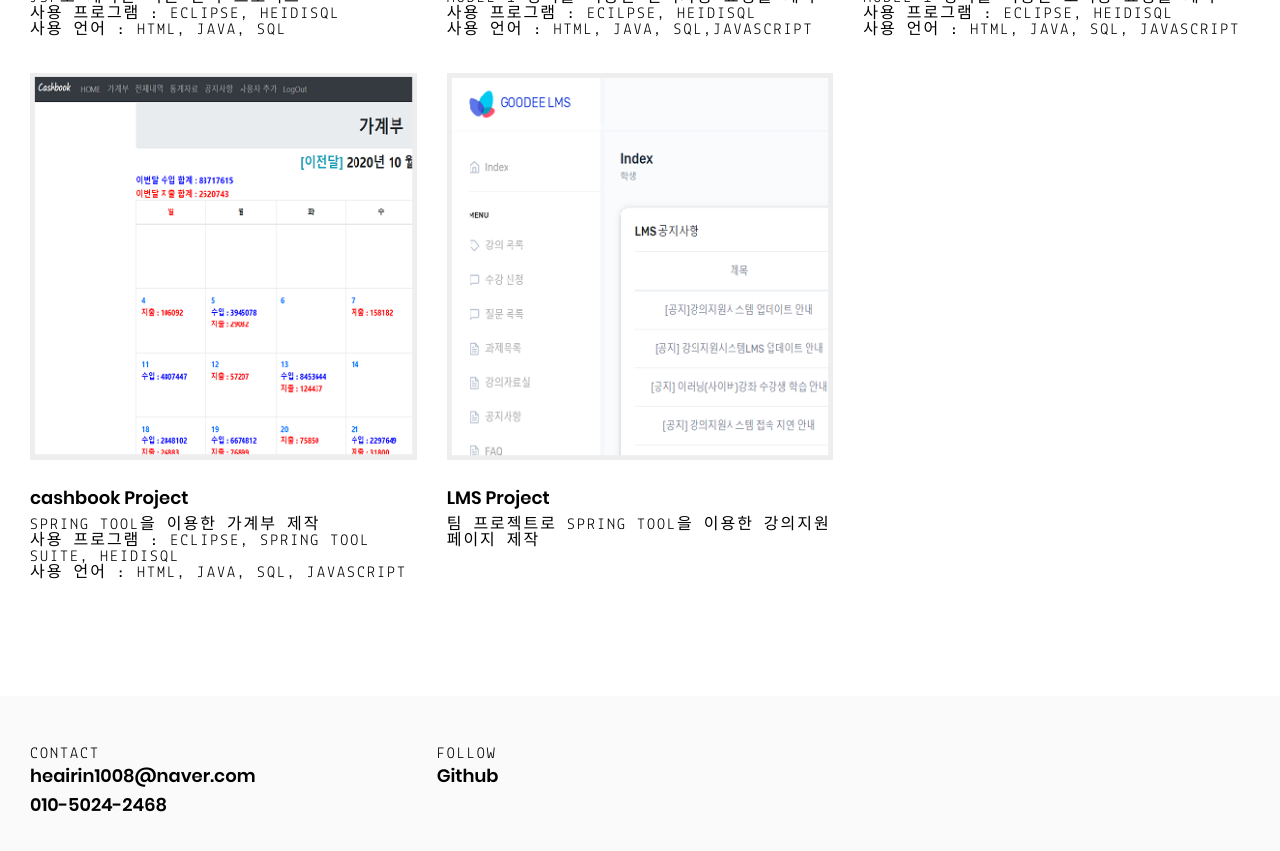
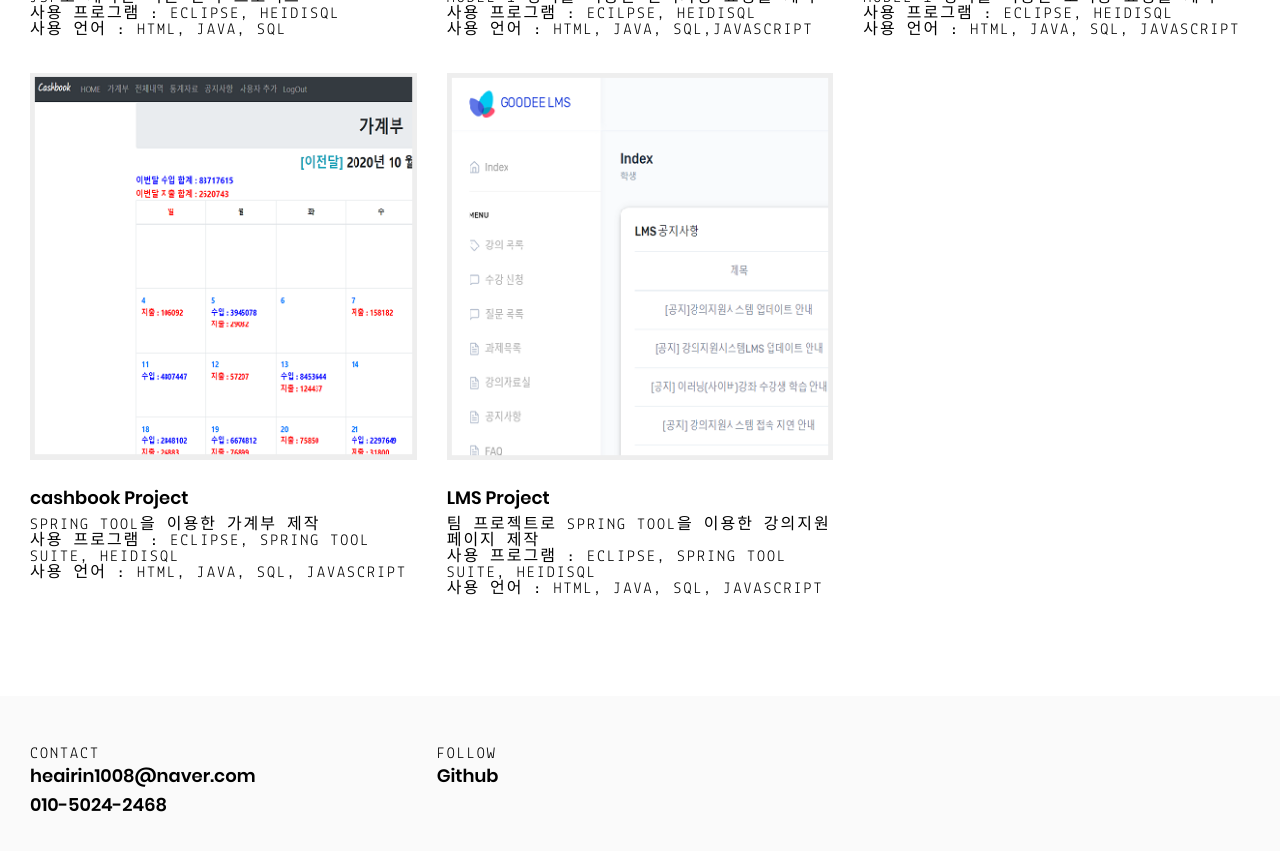
Before and after one commit to heairin1008/heairin1008.github.io, a Jekyll site: the page built from index.html, in a window 1280 px wide and 900 px high, scrolled down 1155 px. Shown: the top 851 px of the window. Built offline with Jekyll 4.4.1, drawn with Linux system fonts in a browser that asks for light colours.

Commit message:
Update 2017-04-05-aquapineapple.md

```diff
--- a/_posts/projects/2017-04-05-aquapineapple.md
+++ b/_posts/projects/2017-04-05-aquapineapple.md
@@ -8,7 +8,9 @@ meta:
 
 project:
   title: "LMS Project"
-  type: "팀 프로젝트로 SPRING TOOL을 이용한 강의지원 페이지 제작"
+  type: "팀 프로젝트로 SPRING TOOL을 이용한 강의지원 페이지 제작<br>
+         사용 프로그램 : Eclipse, Spring Tool Suite, HeidiSQL<br>
+         사용 언어 : HTML, Java, SQL, JavaScript"
   url: "https://github.com/arnolds/pineapple"
   goUrl : "http://unuho.kro.kr/lms"
   logo: "/assets/images/projects/aquapineapple/lms_1.png"
```
